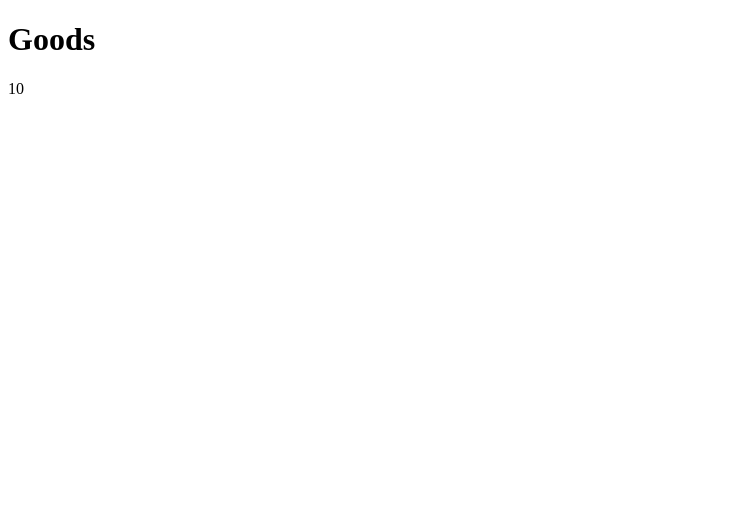
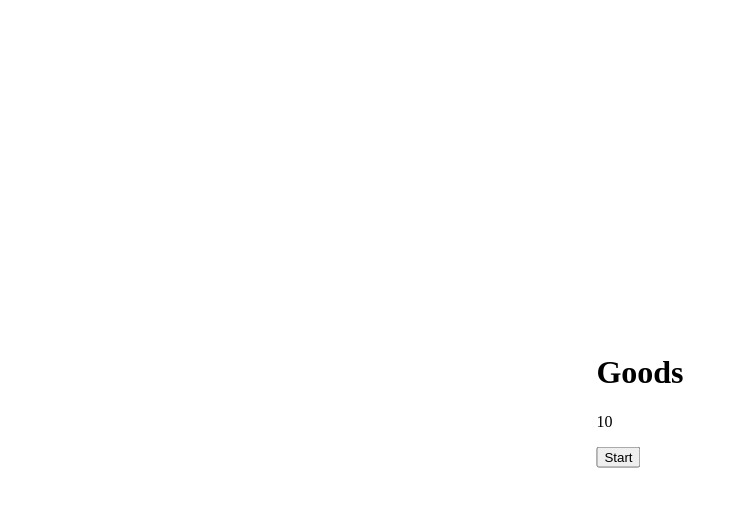
Before and after one commit to mate-academy/react_list-of-goods, a React (Create React App) app: page / in a window 1280 px wide. Shown: the top 506 px of the page, without its empty margins (0-737 px from the left). Built offline with nearby package versions, Linux system fonts and the light colour scheme; the HTML template or start-up script is replaced by a standard one.

Commit message:
Solution

```diff
--- a/src/App.css
+++ b/src/App.css
@@ -0,0 +1,16 @@
+.options {
+  display: grid;
+  grid-column: auto;
+}
+
+.options div {
+  margin-top: 20px;
+}
+
+.app {
+  position: absolute;
+  left: 50%;
+  top: 50%;
+  transform: translate(-50%, -50%);
+  padding: 10px;
+}
--- a/src/App.js
+++ b/src/App.js
@@ -14,11 +14,107 @@ const goodsFromServer = [
   'Garlic',
 ];
 
-const App = () => (
-  <div className="App">
+const array = new Array(10);
+const selectOprions = array.fill(0).map((value, i) => i + 1);
+
+class App extends React.Component {
+  state = {
+visability: true,
+items: [...goodsFromServer],
+}
+
+start = () => {
+  this.setState({
+    visability: false,
+  });
+};
+
+reverse = () => {
+  this.setState(state => ({
+    items: [...state.items].reverse(),
+  }));
+};
+
+sortAlphabetically = () => {
+  this.setState(state => ({
+    items: [...state.items].sort((a, b) => a.localeCompare(b)),
+  }));
+};
+
+reset = () => {
+  this.setState({
+    items: goodsFromServer,
+    selectedValue: 1,
+  });
+};
+
+sortByLength = () => {
+  this.setState(state => ({
+    items: [...state.items].sort((a, b) => a.length - b.length),
+  }));
+};
+
+leaveItemsByLength = (e) => {
+  this.setState({
+    items: [...goodsFromServer].filter(val => val.length >= e.target.value),
+  });
+};
+
+render() {
+const { items, visability, selectedValue } = this.state;
+
+return (
+  <div className="app">
     <h1>Goods</h1>
-    {goodsFromServer.length}
+    <p>{goodsFromServer.length}</p>
+    <button
+      type="button"
+      onClick={this.start}
+      hidden={!visability}
+    >
+      Start
+    </button>
+    <div hidden={visability}>
+      <ul>
+        {items.map(item => (
+          <li key={item}>{item}</li>
+        ))}
+      </ul>
+      <div className="options">
+        <div>
+          <button type="button" onClick={this.reverse}>
+          Reverse
+          </button>
+        </div>
+        <div>
+          <button type="button" onClick={this.sortAlphabetically}>
+          Sort alphabetically
+          </button>
+        </div>
+        <div>
+          <button type="button" onClick={this.reset}>
+          Reset
+          </button>
+        </div>
+        <div>
+          <button type="button" onClick={this.sortByLength}>
+          Sort by length
+          </button>
+        </div>
+        <div>
+          <select value={selectedValue} onChange={this.leaveItemsByLength}>
+            {selectOprions.map(item => (
+            <option key={item}>{item}</option>
+            ))}
+          </select>
+        </div>
+      </div>
+
+    </div>
+
   </div>
 );
+}
+}
 
 export default App;
```
Also changed, not shown: 1 other file (tests, documents, lock files or other folders).
